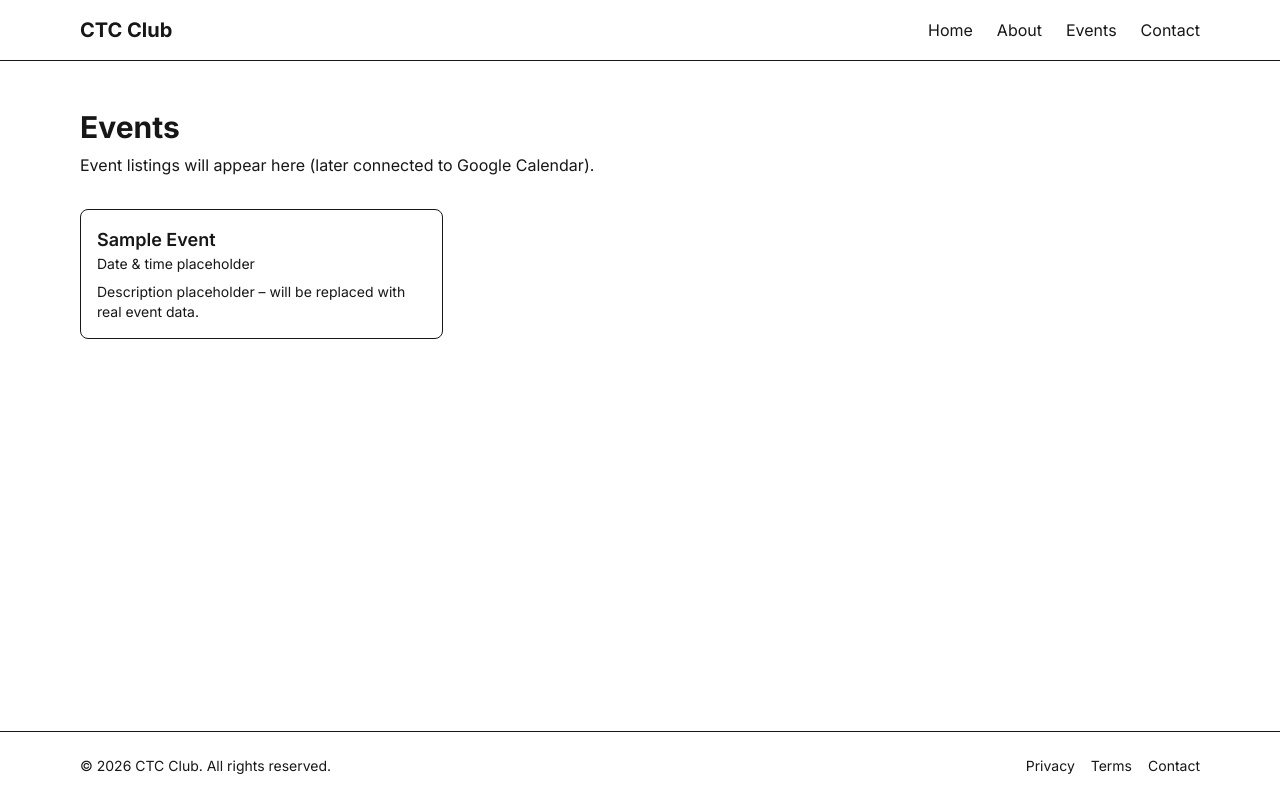
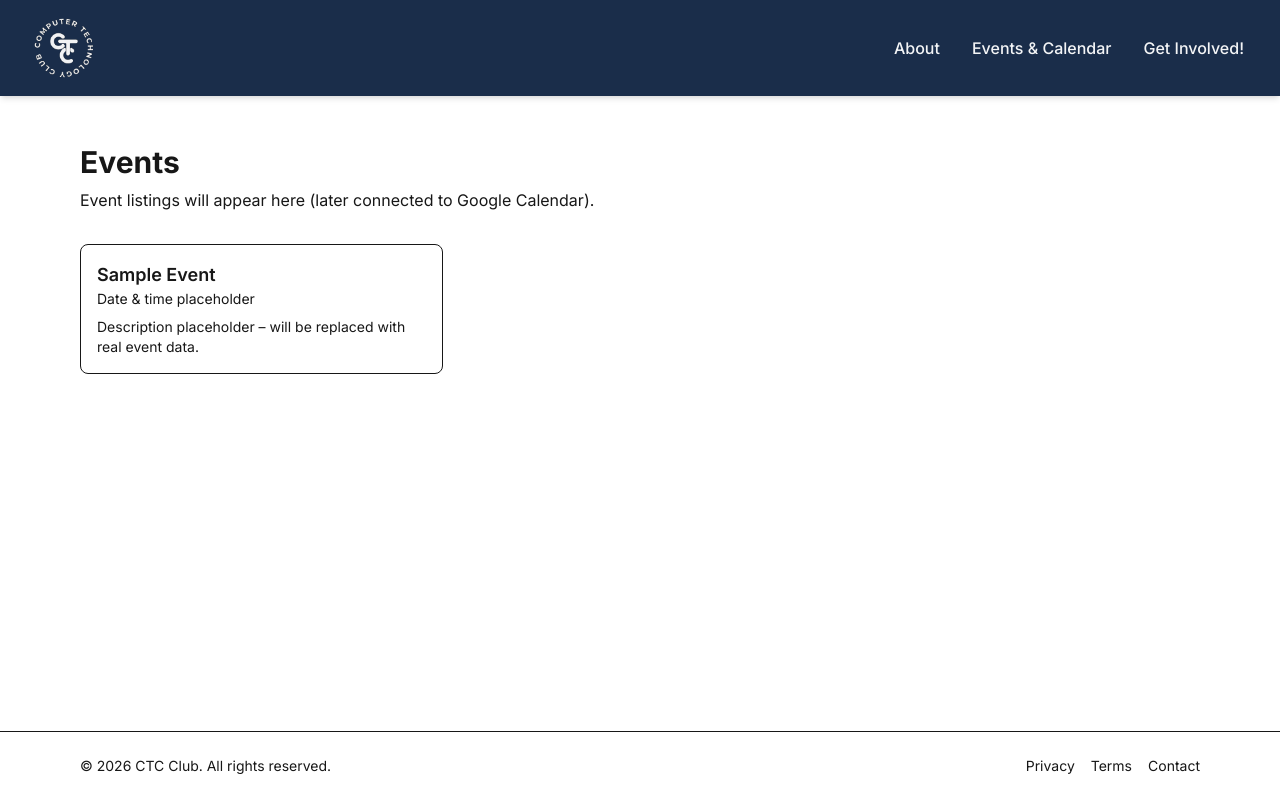
Before and after one commit to TheWeeknder/New-Computer-Technology-Club-Website, a Next.js app: page /events in a window 1280 px wide. Built offline with nearby package versions, Linux system fonts and the light colour scheme.

Commit message:
built the navbar, only missing hyperlinks to pages

```diff
--- a/src/components/Navbar.tsx
+++ b/src/components/Navbar.tsx
@@ -1,36 +1,183 @@
-import Link from "next/link";
+'use client'
 
-export default function Navbar() {
+import Link from 'next/link'
+import Image from 'next/image'
+import { useEffect, useRef, useState } from 'react'
+
+const navigation = [
+  { label: 'About', href: '/about' },
+  { label: 'Events & Calendar', href: '/events' },
+  { label: 'Get Involved!', href: '/get-involved' },
+]
+
+type NavbarProps = {
+  /** The href for the currently active page or section. */
+  activeHref?: string
+}
+
+export default function Navbar({ activeHref }: NavbarProps) {
+  const [isMenuOpen, setIsMenuOpen] = useState(false)
+  const menuRef = useRef<HTMLDivElement>(null)
+  const menuButtonRef = useRef<HTMLButtonElement>(null)
+  const firstLinkRef = useRef<HTMLAnchorElement>(null)
+
+  useEffect(() => {
+    if (!isMenuOpen) return
+
+    const handleKeyDown = (event: KeyboardEvent) => {
+      if (event.key === 'Escape') {
+        setIsMenuOpen(false)
+        menuButtonRef.current?.focus()
+        return
+      }
+
+      // Keep keyboard focus inside the open mobile menu.
+      if (event.key !== 'Tab' || !menuRef.current) return
+
+      const focusableElements = menuRef.current.querySelectorAll<HTMLElement>(
+        'a[href], button:not([disabled])',
+      )
+      const firstElement = focusableElements[0]
+      const lastElement = focusableElements[focusableElements.length - 1]
+
+      if (event.shiftKey && document.activeElement === firstElement) {
+        event.preventDefault()
+        lastElement?.focus()
+      } else if (!event.shiftKey && document.activeElement === lastElement) {
+        event.preventDefault()
+        firstElement?.focus()
+      }
+    }
+
+    document.addEventListener('keydown', handleKeyDown)
+    const frame = requestAnimationFrame(() => firstLinkRef.current?.focus())
+
+    return () => {
+      cancelAnimationFrame(frame)
+      document.removeEventListener('keydown', handleKeyDown)
+    }
+  }, [isMenuOpen])
+
+  useEffect(() => {
+    // Close the mobile menu when switching to desktop widths.
+    const mediaQuery = window.matchMedia('(min-width: 768px)')
+    const handleChange = (event: MediaQueryListEvent) => {
+      if (event.matches) setIsMenuOpen(false)
+    }
+
+    mediaQuery.addEventListener('change', handleChange)
+    return () => mediaQuery.removeEventListener('change', handleChange)
+  }, [])
+
+  const closeMenu = () => setIsMenuOpen(false)
+
   return (
-    <header className="border-b">
-      <nav className="mx-auto flex max-w-6xl items-center justify-between px-4 py-4">
-        <Link href="/" className="text-xl font-bold">
-          CTC Club
+    <header className="sticky top-0 z-50 w-full bg-[#1a2d4a] text-white shadow-md">
+      <nav
+        aria-label="Main navigation"
+        className="mx-auto flex min-h-16 max-w-7xl items-center justify-between px-4 py-3 sm:px-6 sm:py-3 lg:min-h-20 lg:px-8 lg:py-4"
+      >
+        <Link
+          href="/"
+          onClick={closeMenu}
+          className="relative block h-12 w-40 shrink-0 rounded-sm focus:outline-none focus-visible:ring-2 focus-visible:ring-white focus-visible:ring-offset-2 focus-visible:ring-offset-[#1a2d4a] sm:h-14 sm:w-48 lg:h-16 lg:w-56"
+          aria-label="NAIT Computer Technology Club home"
+        >
+          <Image
+            src="/club_logo_transparent.png"
+            alt="NAIT Computer Technology Club logo"
+            fill
+            priority
+            sizes="(max-width: 639px) 160px, (max-width: 1023px) 192px, 224px"
+            className="object-contain object-left"
+          />
         </Link>
 
-        <ul className="flex gap-6">
-          <li>
-            <Link href="/" className="hover:underline">
-              Home
-            </Link>
-          </li>
-          <li>
-            <Link href="/about" className="hover:underline">
-              About
-            </Link>
-          </li>
-          <li>
-            <Link href="/events" className="hover:underline">
-              Events
-            </Link>
-          </li>
-          <li>
-            <Link href="/contact" className="hover:underline">
-              Contact
-            </Link>
-          </li>
+        <div className="hidden items-center lg:flex lg:w-4/5 lg:justify-end">
+          <ul className="flex items-center gap-6" role="list">
+            {navigation.map((item) => (
+              <li key={item.href}>
+                <a
+                  href={item.href}
+                  className={`group relative inline-flex min-h-11 items-center whitespace-nowrap rounded-sm px-1 text-base font-medium transition-colors duration-150 hover:text-white/80 focus:outline-none focus-visible:ring-2 focus-visible:ring-white focus-visible:ring-offset-2 focus-visible:ring-offset-[#1a2d4a] ${
+                    activeHref === item.href ? 'text-white' : 'text-white/95'
+                  }`}
+                  aria-current={activeHref === item.href ? 'page' : undefined}
+                >
+                  {item.label}
+                  <span
+                    aria-hidden="true"
+                    className={`absolute inset-x-1 bottom-1 h-0.5 origin-left bg-white transition-transform duration-150 ${
+                      activeHref === item.href
+                        ? 'scale-x-100'
+                        : 'scale-x-0 group-hover:scale-x-100'
+                    }`}
+                  />
+                </a>
+              </li>
+            ))}
+          </ul>
+        </div>
+
+        <button
+          ref={menuButtonRef}
+          type="button"
+          className="inline-flex min-h-11 min-w-11 items-center justify-center rounded-md border border-white/20 text-white transition-colors hover:bg-white/10 focus:outline-none focus-visible:ring-2 focus-visible:ring-white focus-visible:ring-offset-2 focus-visible:ring-offset-[#1a2d4a] lg:hidden"
+          aria-label={isMenuOpen ? 'Close main menu' : 'Open main menu'}
+          aria-expanded={isMenuOpen}
+          aria-controls="mobile-navigation"
+          onClick={() => setIsMenuOpen((open) => !open)}
+        >
+          <span className="sr-only">{isMenuOpen ? 'Close menu' : 'Open menu'}</span>
+          <span className="relative flex h-5 w-6 flex-col justify-between" aria-hidden="true">
+            <span
+              className={`h-0.5 w-6 origin-center bg-white transition-transform duration-200 ${
+                isMenuOpen ? 'translate-y-[9px] rotate-45' : ''
+              }`}
+            />
+            <span
+              className={`h-0.5 w-6 bg-white transition-opacity duration-200 ${
+                isMenuOpen ? 'opacity-0' : 'opacity-100'
+              }`}
+            />
+            <span
+              className={`h-0.5 w-6 origin-center bg-white transition-transform duration-200 ${
+                isMenuOpen ? '-translate-y-[9px] -rotate-45' : ''
+              }`}
+            />
+          </span>
+        </button>
+      </nav>
+
+      <div
+        ref={menuRef}
+        id="mobile-navigation"
+        aria-hidden={!isMenuOpen}
+        className={`border-t border-white/10 bg-[#14253f] shadow-lg transition-[max-height,opacity] duration-200 ease-out lg:hidden ${
+          isMenuOpen
+            ? 'max-h-[30rem] opacity-100'
+            : 'pointer-events-none max-h-0 overflow-hidden opacity-0'
+        }`}
+      >
+        <ul className="mx-auto max-w-7xl px-4 py-2 sm:px-6" role="list">
+          {navigation.map((item, index) => (
+            <li key={item.href}>
+              <a
+                ref={index === 0 ? firstLinkRef : undefined}
+                href={item.href}
+                onClick={closeMenu}
+                tabIndex={isMenuOpen ? 0 : -1}
+                className={`flex min-h-11 w-full items-center rounded-md px-3 py-3 text-base font-medium transition-colors duration-150 hover:bg-white/10 hover:text-white focus:outline-none focus-visible:ring-2 focus-visible:ring-white ${
+                  activeHref === item.href ? 'bg-white/10 text-white' : 'text-white/95'
+                }`}
+                aria-current={activeHref === item.href ? 'page' : undefined}
+              >
+                {item.label}
+              </a>
+            </li>
+          ))}
         </ul>
-      </nav>
+      </div>
     </header>
-  );
+  )
 }
```
Also changed, not shown: public/club_logo_transparent.png (added), public/club_logo_transparent.svg (added).
